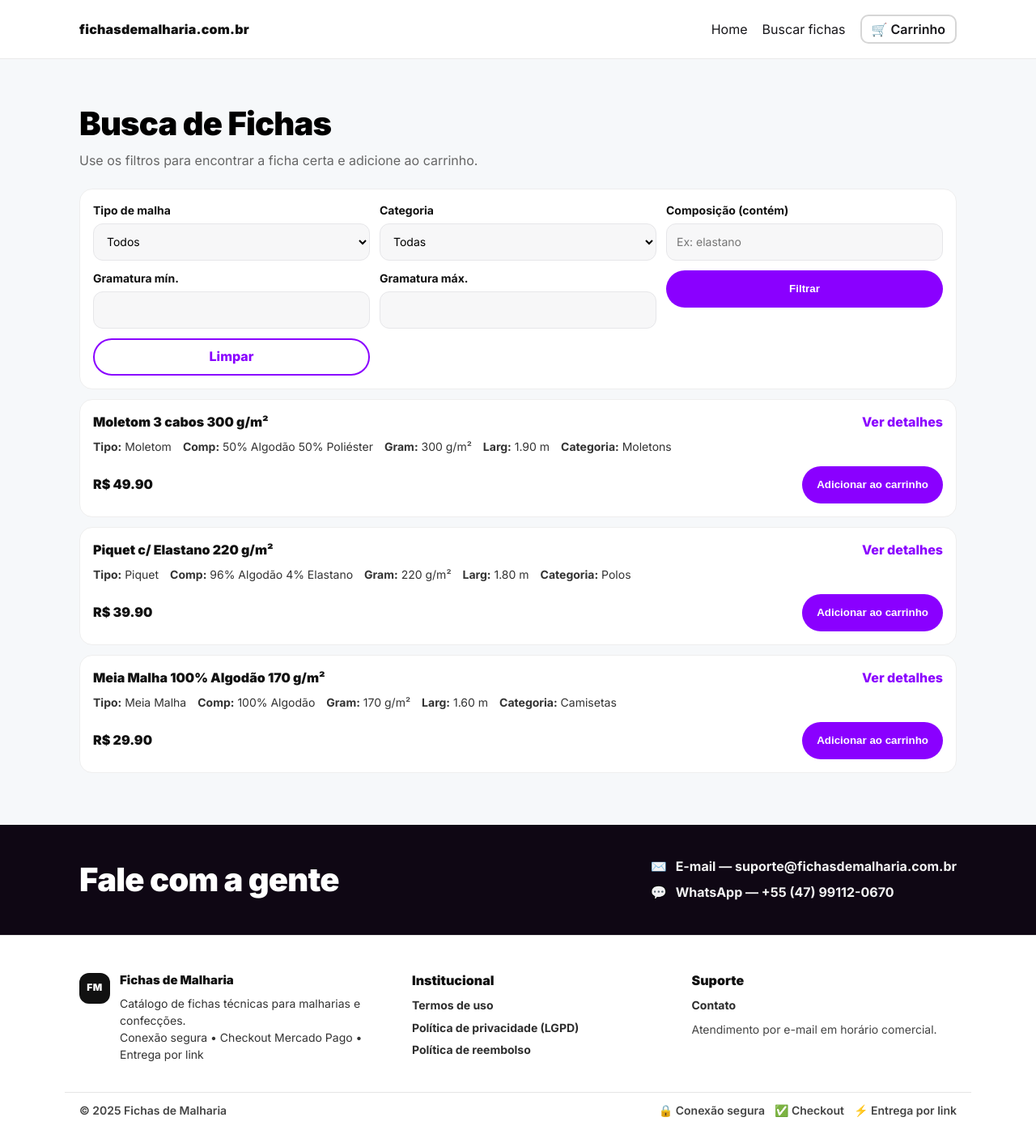
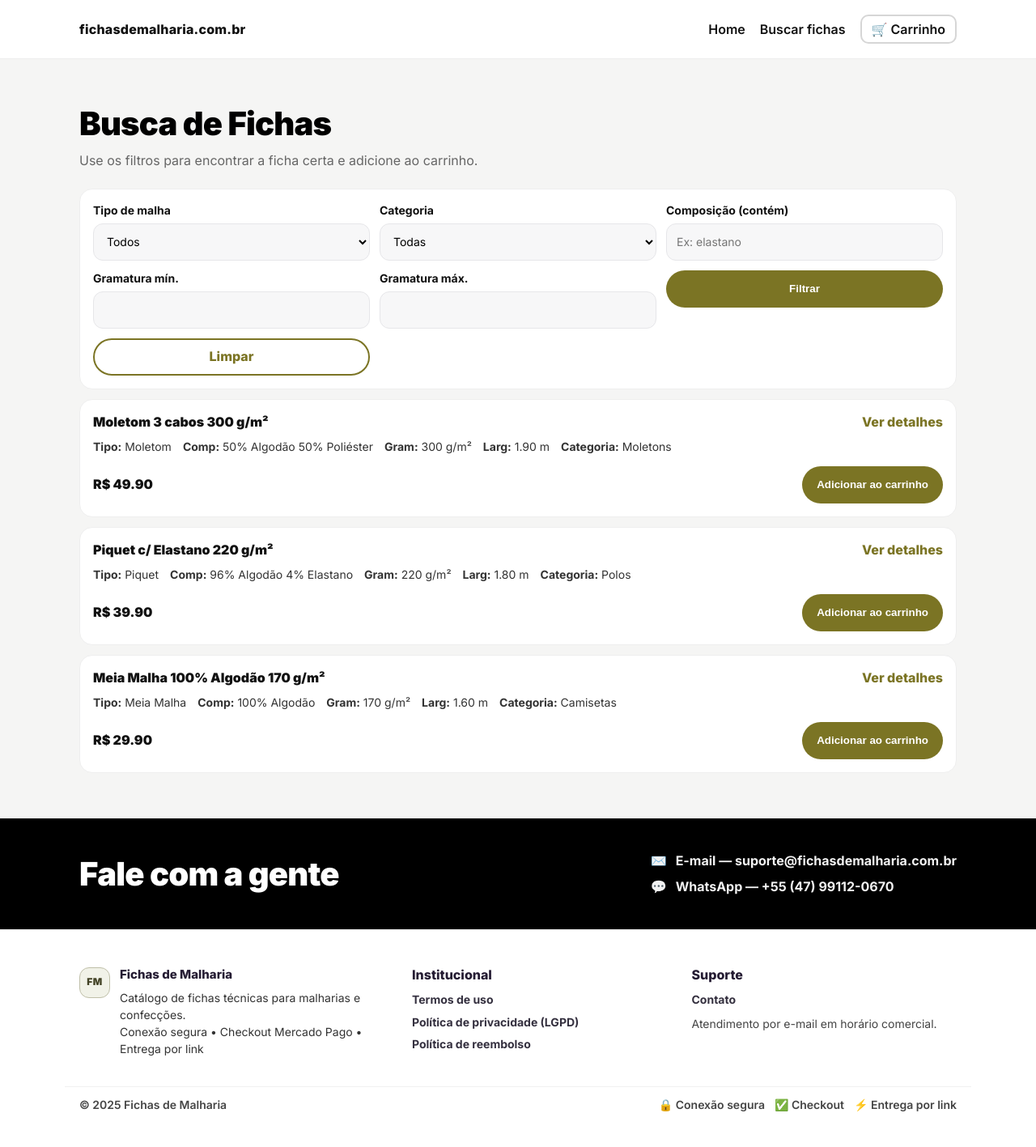
Before and after one commit to AdminAcheTece/FichasMalharia, a Flask app: page /busca in a window 1280 px wide. Shown: the whole page at 81% size. After the commit the page ends 1373 px from the top, so only its background shows below. Run offline with Flask 3, Linux system fonts and the light colour scheme; data comes from the database, SQL or seed files in the repository; some libraries are stand-ins or nearby versions.

Commit message:
Update base.html

```diff
--- a/templates/base.html
+++ b/templates/base.html
@@ -13,6 +13,166 @@
   <link href="https://fonts.googleapis.com/css2?family=Inter:wght@400;600;700;800;900&display=swap" rel="stylesheet">
 
   <link rel="stylesheet" href="{{ url_for('static', filename='style.css') }}">
+
+  <!-- ✅ PALETA AC HETECE + OVERRIDES GLOBAIS (dentro do HTML) -->
+  <style>
+    :root{
+      --olive:#7B7424;
+      --olive-600:#5E581C;
+      --olive-dark:#434326;
+      --olive-50:#F1F2E8;
+      --olive-100:#E6E7DE;
+      --line-olive:#BFBFA8;
+
+      --bg-100:#F5F5F4;
+      --bg-150:#EAEAE8;
+      --bg-200:#DFDFD9;
+
+      /* compatibilidade */
+      --roxo:var(--olive);
+      --roxo-hover:var(--olive-600);
+      --laranja:var(--olive);
+      --laranja-hover:var(--olive-600);
+      --roxinho:var(--olive-50);
+      --cinza-150:var(--bg-150);
+
+      --lime:#B6F34D;
+      --lime-700:#A2E532;
+
+      --preto:#000;
+      --white:#fff;
+      --text:#111;
+      --muted:#444;
+    }
+
+    /* Fundo do site (cinza claro AcheTece) */
+    html, body { background: var(--bg-100); }
+
+    /* ===== TOPBAR ===== */
+    .topbar{
+      background:#fff !important;
+      border-bottom:1px solid #eee !important;
+    }
+
+    /* Brand */
+    .brand{
+      color:#111 !important;
+      text-decoration:none;
+      font-weight:800;
+      letter-spacing:.2px;
+    }
+
+    /* Links do menu */
+    .nav a{
+      color:#111 !important;
+      text-decoration:none;
+      font-weight:600;
+    }
+    .nav a:hover{
+      color: var(--olive-600) !important;
+      text-decoration:underline;
+      text-underline-offset:3px;
+    }
+
+    /* Carrinho como “pill” discreto */
+    .nav-cart{
+      display:inline-flex;
+      align-items:center;
+      gap:8px;
+      padding:8px 12px;
+      border-radius:9999px;
+      border:1px solid #e6e6e6;
+      background:#fff;
+    }
+    .nav-cart:hover{
+      background: var(--olive-50);
+      border-color: var(--line-olive);
+      text-decoration:none !important;
+    }
+
+    /* Badge do carrinho */
+    .badge{
+      background: var(--olive) !important;
+      color:#fff !important;
+      border:0 !important;
+      border-radius:9999px;
+      font-weight:800;
+      padding:2px 8px;
+      line-height:1.2;
+      font-size:12px;
+    }
+
+    /* ===== CTA BAR (preto + branco, como AcheTece) ===== */
+    .cta-bar{
+      background:#000 !important;
+      color:#fff !important;
+      border-top:1px solid rgba(255,255,255,0.06) !important;
+      margin-top:26px;
+    }
+    .cta-bar h2{ color:#fff !important; }
+    .cta-contact{
+      color:#fff !important;
+      text-decoration:none;
+      opacity:.95;
+    }
+    .cta-contact:hover{
+      color: var(--lime) !important;
+      opacity:1;
+      text-decoration:none;
+    }
+
+    /* ===== FOOTER (branco, linha suave) ===== */
+    .site-footer{
+      background:#fff !important;
+      color:#211a2a !important;
+      border-top:1px solid #eee !important;
+    }
+    .footer-title, .footer-col-title{
+      color:#251c33 !important;
+      font-weight:800;
+    }
+    .site-footer a{
+      color:#2a2535 !important;
+      text-decoration:none;
+    }
+    .site-footer a:hover{
+      text-decoration:underline;
+      text-underline-offset:3px;
+    }
+
+    /* “FM” mark discreto com oliva */
+    .footer-mark{
+      background: var(--olive-50) !important;
+      border:1px solid var(--line-olive) !important;
+      color: var(--olive-dark) !important;
+      font-weight:900;
+    }
+
+    /* Footer bottom */
+    .footer-bottom{
+      border-top:1px solid #f0f0f0;
+    }
+
+    /* ✅ Se algum botão do CSS estiver roxo fixo, o hover neon resolve percepção */
+    button, .btn{
+      transition: background-color .15s ease, color .15s ease, border-color .15s ease;
+    }
+    button:hover, .btn:hover{
+      background: var(--lime) !important;
+      color:#111 !important;
+      border-color: var(--lime) !important;
+      box-shadow:none !important;
+    }
+    button:active, .btn:active{
+      background: var(--lime-700) !important;
+      border-color: var(--lime-700) !important;
+      color:#111 !important;
+    }
+    button:focus-visible, .btn:focus-visible{
+      outline:2px solid var(--lime);
+      outline-offset:2px;
+    }
+  </style>
 </head>
 
 <body>
```
